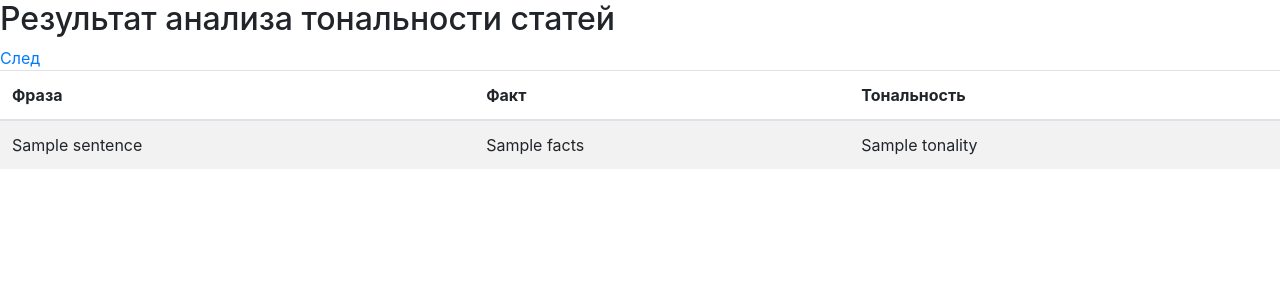
After one commit to Vladislav001/bloknot-volgograd.ru, a Flask app: page /tonality in a window 1280 px wide. The commit adds this page. Shown: the top 300 px of the page. Run offline with Flask 2, Linux system fonts and the light colour scheme; a database or web service that is not in the repository returns one stand-in record (values such as "Sample title"); some libraries are stand-ins or nearby versions.

Commit message:
Добавлена ссылка на главной странице на страницу вывода тональности

```diff
--- a/templates/index.html
+++ b/templates/index.html
@@ -20,6 +20,7 @@
         </div>
         <button type="submit" class="btn btn-primary">Обновить</button>
     </form>
+    <div><a href="tonality">Тональность</a></div>
     <a href="?page={{ nextPage }}">След</a>
     <table class="table table-striped">
   <thead>
--- /dev/null
+++ b/templates/tonality.html
@@ -0,0 +1,39 @@
+<!DOCTYPE html>
+<html lang="ru">
+<head>
+    <meta charset="UTF-8">
+    <title>Анализ тональности</title>
+    <link rel="stylesheet"
+          href="https://stackpath.bootstrapcdn.com/bootstrap/4.4.1/css/bootstrap.min.css"
+          integrity="sha384-Vkoo8x4CGsO3+Hhxv8T/Q5PaXtkKtu6ug5TOeNV6gBiFeWPGFN9MuhOf23Q9Ifjh"
+          crossorigin="anonymous"
+    >
+</head>
+<body>
+
+    <h2>Результат анализа тональности статей</h2>
+
+    <a href="?page={{ next_page }}">След</a>
+    <table class="table table-striped">
+        <thead>
+            <tr>
+                <th scope="col">Фраза</th>
+                <th scope="col">Факт</th>
+                <th scope="col">Тональность</th>
+            </tr>
+        </thead>
+
+        <tbody>
+        {% for record in records %}
+        <tr>
+             <td> {{ record.sentence }} </td>
+             <td> {{ record.facts }} </td>
+             <td> {{ record.tonality }} </td>
+        </tr>
+        {% endfor %}
+
+        </tbody>
+    </table>
+
+</body>
+</html>
```
